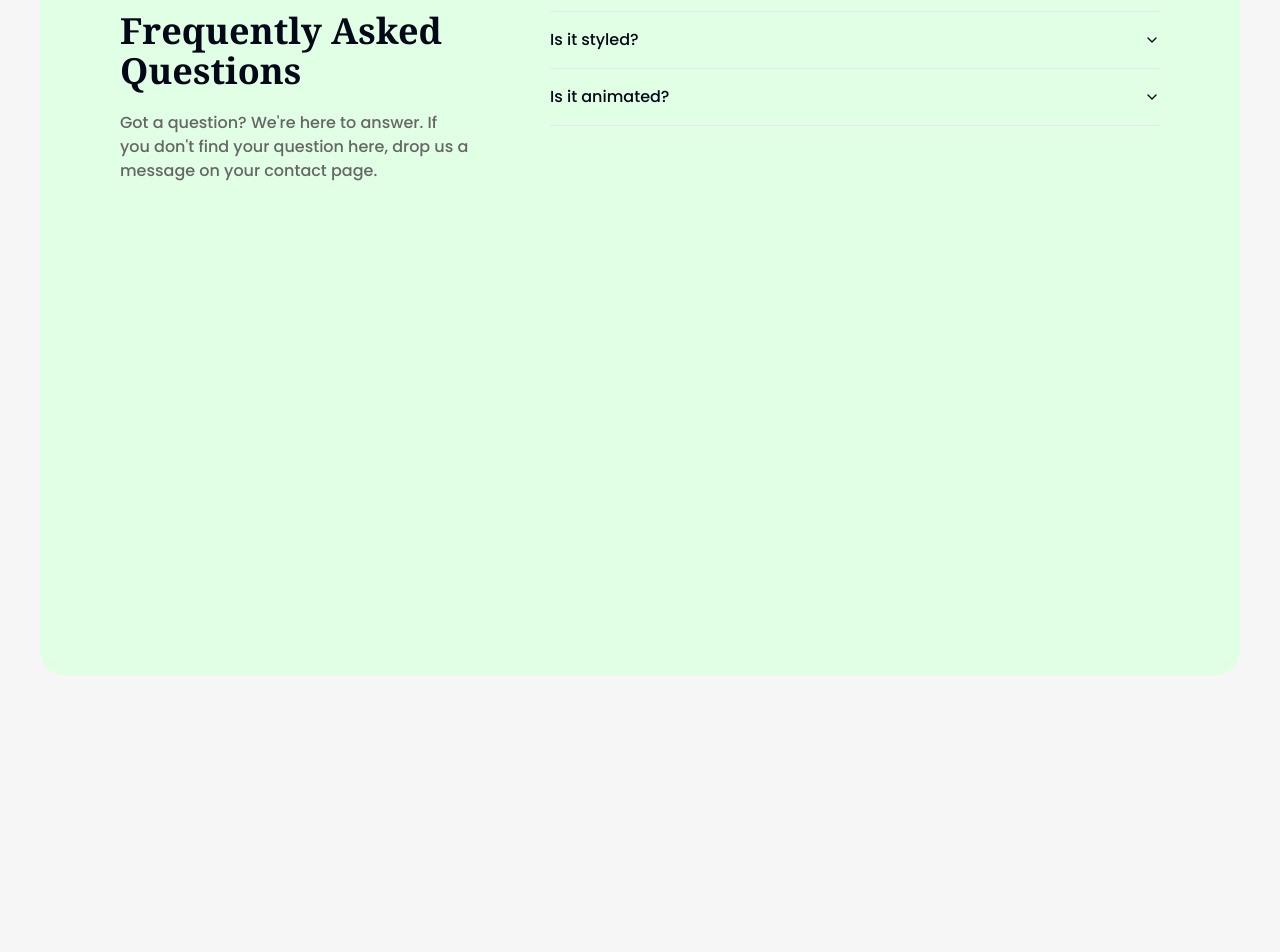
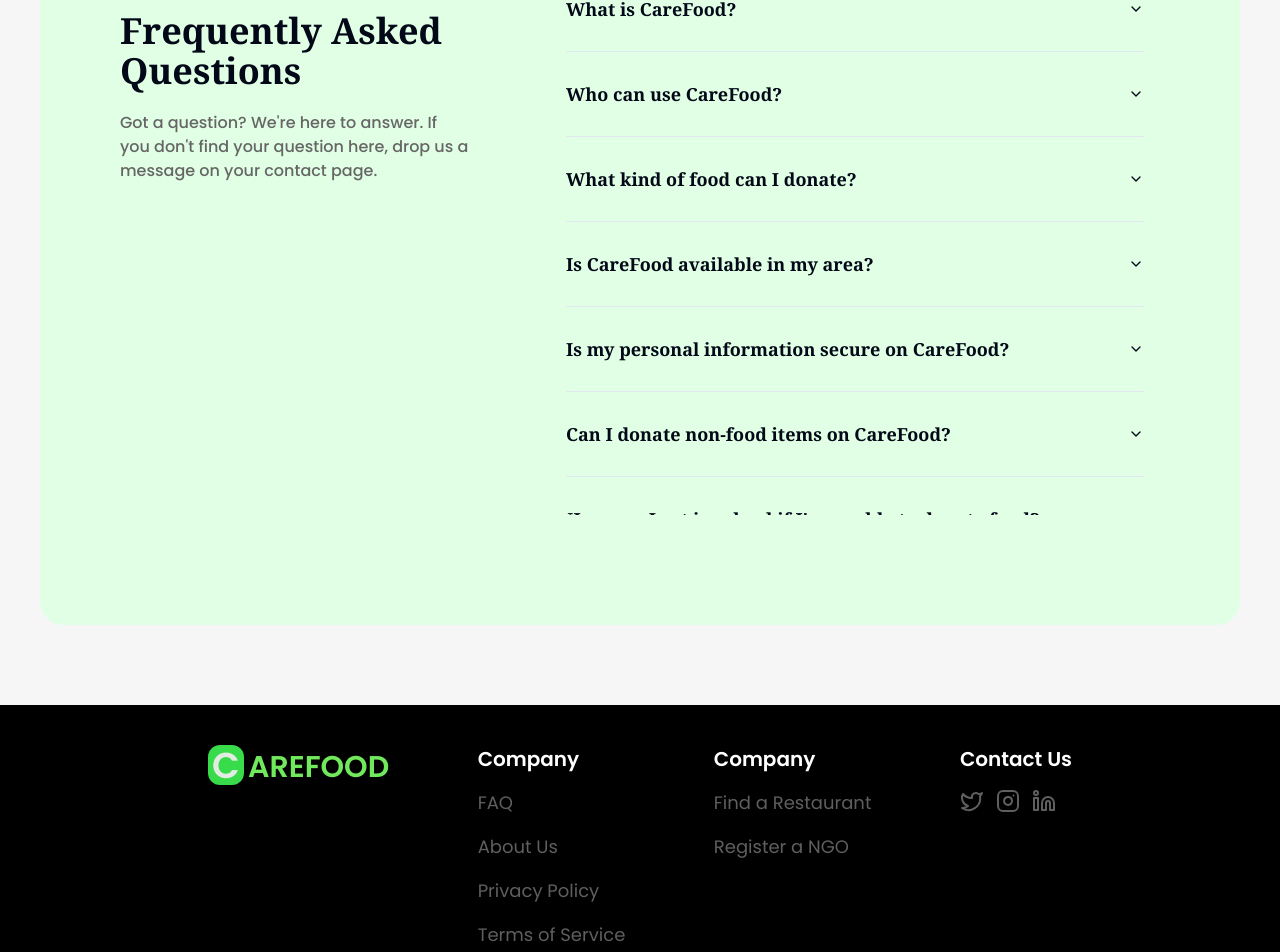
Before and after one commit to aakash2330/CareFood, a Next.js app: page /faq in a window 1280 px wide. Shown: the part 265-1217 px from the top of the page. Before the commit the page ends 940 px from the top, so only its background shows below. Built offline with nearby package versions, Linux system fonts and the light colour scheme.

Commit message:
Made changes

```diff
--- a/package.json
+++ b/package.json
@@ -9,8 +9,10 @@
     "lint": "next lint"
   },
   "dependencies": {
+
     "@radix-ui/react-accordion": "^1.1.2",
     "@radix-ui/react-dialog": "^1.0.5",
+    "@radix-ui/react-scroll-area": "^1.0.5",
     "@radix-ui/react-slot": "^1.0.2",
     "@reduxjs/toolkit": "^2.2.3",
     "class-variance-authority": "^0.7.0",
--- /dev/null
+++ b/src/app/components/footer/Footer.tsx
@@ -0,0 +1,36 @@
+import { Instagram, Linkedin, Twitter, X } from "lucide-react"
+import Link from "next/link"
+
+function Footer() {
+  return (
+    <div className="bg-black h-[300px] w-full mt-20 px-52      py-10 flex  justify-between" >
+      <Link href={"/"} className="flex gap-x-1 -mt-2">
+      <div className="w-9 h-10 bg-[#38DB4A] px-1 rounded-xl text-4xl pt-[1px]  mt-[8px] text-[#E4EBE3] font-semibold">C</div>
+      <div className="mt-3 font-semibold text-3xl text-[#70EA5C]">AREFOOD</div>
+    </Link>
+    <div className="flex flex-col gap-y-4 text-[#5F5F5F]">
+        <div className="text-xl text-white font-semibold">Company</div>
+        <div className="text-lg hover:text-white cursor-pointer">FAQ</div>
+        <div className="text-lg hover:text-white cursor-pointer">About Us</div>
+        <div className="text-lg hover:text-white cursor-pointer">Privacy Policy</div>
+        <div className="text-lg hover:text-white cursor-pointer">Terms of Service</div>
+    </div>
+    <div className="flex flex-col gap-y-4 text-[#5F5F5F]">
+        <div className="text-xl text-white font-semibold">Company</div>
+        <div className="text-lg hover:text-white cursor-pointer">Find a Restaurant</div>
+        <div className="text-lg hover:text-white cursor-pointer">Register a NGO</div>
+
+    </div>
+    <div className="flex flex-col gap-y-4 text-[#5F5F5F]">
+    <div className="text-xl text-white font-semibold">Contact Us</div>
+    <div className="flex gap-x-3">
+        <div className="text-lg hover:text-white cursor-pointer"><Twitter /></div>
+        <div className="text-lg hover:text-white cursor-pointer"><Instagram /></div>
+        <div className="text-lg hover:text-white cursor-pointer"><Linkedin /></div>
+    </div>
+    </div>
+    </div>
+  )
+}
+
+export default Footer
--- a/src/app/faq/components/Questions.tsx
+++ b/src/app/faq/components/Questions.tsx
@@ -1,44 +1,78 @@
 import { Accordion, AccordionContent, AccordionItem, AccordionTrigger } from "@/components/ui/accordion"
+import { ScrollArea } from "@/components/ui/scroll-area"
 
 const faqQuestions = [
   {
-        question: "Is it accessible?",
-        answer: "Yes. It adheres to the WAI-ARIA design pattern.",
+    question: "What is CareFood?",
+    answer: "CareFood is a web application that connects individuals and organizations with surplus food to those facing food insecurity. It aims to streamline the donation process and reduce food waste.",
 },
 {
-        question: "Is it styled?",
-        answer: "Yes. It comes with default styles that matches the other components' aesthetic.",
+    question: "Who can use CareFood?",
+    answer: "CareFood is accessible to anyone who wishes to contribute to the fight against food insecurity. Whether you're an individual with surplus food items or an organization seeking assistance, CareFood provides a platform for meaningful engagement and impact.",
 },
 {
-        question: "Is it animated?",
-        answer: "Yes. It's animated by default, but you can disable it if you prefer.",
+    question: "What kind of food can I donate?",
+    answer: "You can donate a variety of prepared or packaged food items that are still safe for consumption. When listing your donation, be sure to specify details like type of food, dietary restrictions (if applicable), and quantity.",
 },
+{
+    question: "Is CareFood available in my area?",
+    answer: "CareFood aims to expand its reach to communities throughout the country. While availability may vary depending on your location, we're continuously working to partner with local organizations and stakeholders to extend our services to as many areas as possible.",
+},
+{
+    question: "Is my personal information secure on CareFood?",
+    answer: "Yes, we take the security and privacy of our users seriously. CareFood employs robust encryption protocols and data protection measures to safeguard your personal information. Your data will only be used for the purpose of facilitating food donations and assistance, and will not be shared with third parties without your consent.",
+},
+{
+    question: "Can I donate non-food items on CareFood?",
+    answer: "At this time, CareFood focuses specifically on facilitating the donation of surplus food items. However, we encourage you to explore other charitable organizations and platforms that specialize in accepting non-food donations for various causes.",
+},
+{
+    question: "How can I get involved if I'm unable to donate food?",
+    answer: "There are several ways to support CareFood's mission beyond food donations. You can help spread awareness about food insecurity in your community, volunteer your time to assist with food distribution efforts, or make a financial contribution to support our operations and initiatives.",
+},
+{
+    question: "How does CareFood ensure food safety and quality?",
+    answer: "CareFood encourages donors to adhere to food safety guidelines and regulations when contributing surplus food items. Donors are responsible for providing accurate information about the quality and expiration dates of donated items. Additionally, informers can inspect donated items before accepting them to ensure they meet safety standards.",
+},
+{
+    question: "How can I contact CareFood for further assistance?",
+    answer: "If you have any questions, feedback, or concerns, please don't hesitate to reach out to us. You can contact our customer support team through the 'Contact Us' page on our website. We're here to help and appreciate your support in our mission to combat food insecurity.",
+},
+{
+  question: "What types of food items can be donated through CareFood?",
+  answer: "CareFood accepts donations of various food items, including non-perishable goods, fresh produce, packaged foods, and prepared meals. Donors are encouraged to provide details about the type and condition of the food items they wish to donate.",
+},
+{
+  question: "Can restaurants participate in our donation program?",
+  answer: "Yes, businesses, restaurants, and other food establishments are welcome to participate in CareFood's donation program. By partnering with local eateries, CareFood aims to reduce food waste and support those in need within the community.",
+},
+{
+  question: "Are there any guidelines for donating perishable food items?",
+  answer: "While CareFood accepts donations of perishable food items, donors are encouraged to consider the shelf life and transportation requirements of these items. It's essential to package perishable foods properly and coordinate timely pickup or delivery to ensure freshness and safety.",
+},
+{
+  question: "What impact  CareFood made in addressing food insecurity?",
+  answer: "CareFood has made a significant impact in addressing food insecurity within communities by facilitating the donation of surplus food items, fostering collaboration among stakeholders, and empowering individuals to take action against hunger. Our platform continues to expand its reach and effectiveness in making a positive difference in the lives of those in need.",
+},
+
 
 ]
 function Questions() {
   return (
+
     <Accordion type="single" collapsible className=" -mt-5 w-full">
-    <AccordionItem value="item-1">
-      <AccordionTrigger className="text-lg font-semibold font-serif">Is it accessible?</AccordionTrigger>
-      <AccordionContent className="text-base font-medium text-[#666]">
-        Yes. It adheres to the WAI-ARIA design pattern.
+      <ScrollArea className="h-[580px] w-full rounded-md  p-4">
+      {faqQuestions.map((question, index) => (
+        <AccordionItem key={`question-${index}`} value={`value-${index}`}>
+          <AccordionTrigger className="text-lg font-semibold my-3 font-serif">{question.question}</AccordionTrigger>
+          <AccordionContent className="text-base leading-8 mt-2 mb-4 font-medium text-[#666]">
+            {question.answer}
           </AccordionContent>
         </AccordionItem>
-    <AccordionItem value="item-2">
-      <AccordionTrigger>Is it styled?</AccordionTrigger>
-      <AccordionContent>
-        {/* Yes. It comes with default styles that matches the other */}
-        components&apos; aesthetic.
-      </AccordionContent>
-    </AccordionItem>
-    <AccordionItem value="item-3">
-      <AccordionTrigger>Is it animated?</AccordionTrigger>
-      <AccordionContent>
-        Yes. It&apos;s animated by default, but you can disable it if you
-        prefer.
-      </AccordionContent>
-    </AccordionItem>
+      ))}
+         </ScrollArea>
     </Accordion>
+
   )
 }
 
--- a/src/app/faq/page.tsx
+++ b/src/app/faq/page.tsx
@@ -4,7 +4,7 @@ import Questions from "./components/Questions"
 function Page() {
   return (
     <div className=" pt-28">
-    <div className="bg-[#e0ffe4] h-[800px] w-[1200px] rounded-3xl mt-7 mx-auto pt-24 gap-x-20  flex px-20">
+    <div className="bg-[#e0ffe4] h-[750px] w-[1200px] rounded-3xl mt-7 mb-10  mx-auto pt-24 gap-x-20  flex px-20">
         <div className="flex flex-col gap-y-5 max-w-[350px]" >
             <div className="text-sm font-semibold text-[#666]">ANSWERS TO </div>
             <div className="font-semibold text-4xl font-serif">Frequently Asked Questions</div>
--- a/src/app/layout.tsx
+++ b/src/app/layout.tsx
@@ -6,6 +6,7 @@ import "./globals.css";
 import Navbar from "./components/navbar/Navbar";
 import ReduxProvider from "./reduxWrapper/redux-provider";
 import { Toaster } from "react-hot-toast";
+import Footer from "./components/footer/Footer";
 
 
 const poppins = Poppins({
@@ -30,6 +31,7 @@ export default function RootLayout({
       <ReduxProvider>
         <Navbar />
         {children}
+        <Footer />
         <Toaster position="bottom-right" />
         </ReduxProvider></body>
 
--- /dev/null
+++ b/src/components/ui/scroll-area.tsx
@@ -0,0 +1,48 @@
+"use client"
+
+import * as React from "react"
+import * as ScrollAreaPrimitive from "@radix-ui/react-scroll-area"
+
+import { cn } from "@/lib/utils"
+
+const ScrollArea = React.forwardRef<
+  React.ElementRef<typeof ScrollAreaPrimitive.Root>,
+  React.ComponentPropsWithoutRef<typeof ScrollAreaPrimitive.Root>
+>(({ className, children, ...props }, ref) => (
+  <ScrollAreaPrimitive.Root
+    ref={ref}
+    className={cn("relative overflow-hidden", className)}
+    {...props}
+  >
+    <ScrollAreaPrimitive.Viewport className="h-full w-full rounded-[inherit]">
+      {children}
+    </ScrollAreaPrimitive.Viewport>
+    <ScrollBar />
+    <ScrollAreaPrimitive.Corner />
+  </ScrollAreaPrimitive.Root>
+))
+ScrollArea.displayName = ScrollAreaPrimitive.Root.displayName
+
+const ScrollBar = React.forwardRef<
+  React.ElementRef<typeof ScrollAreaPrimitive.ScrollAreaScrollbar>,
+  React.ComponentPropsWithoutRef<typeof ScrollAreaPrimitive.ScrollAreaScrollbar>
+>(({ className, orientation = "vertical", ...props }, ref) => (
+  <ScrollAreaPrimitive.ScrollAreaScrollbar
+    ref={ref}
+    orientation={orientation}
+    className={cn(
+      "flex touch-none select-none transition-colors",
+      orientation === "vertical" &&
+        "h-full w-2.5 -mr-10 border-l border-l-transparent p-[1px]",
+      orientation === "horizontal" &&
+        "h-2.5 flex-col border-t border-t-transparent p-[1px]",
+      className
+    )}
+    {...props}
+  >
+    <ScrollAreaPrimitive.ScrollAreaThumb className="relative flex-1 rounded-full bg-border" />
+  </ScrollAreaPrimitive.ScrollAreaScrollbar>
+))
+ScrollBar.displayName = ScrollAreaPrimitive.ScrollAreaScrollbar.displayName
+
+export { ScrollArea, ScrollBar }
```
Also changed, not shown: src/app/cart/page.tsx (+4 -4 lines), src/app/restaurants/components/Body.tsx (+6 -4 lines), 1 other file (tests, documents, lock files or other folders). Lines whose indentation alone changed are shown as unchanged.
